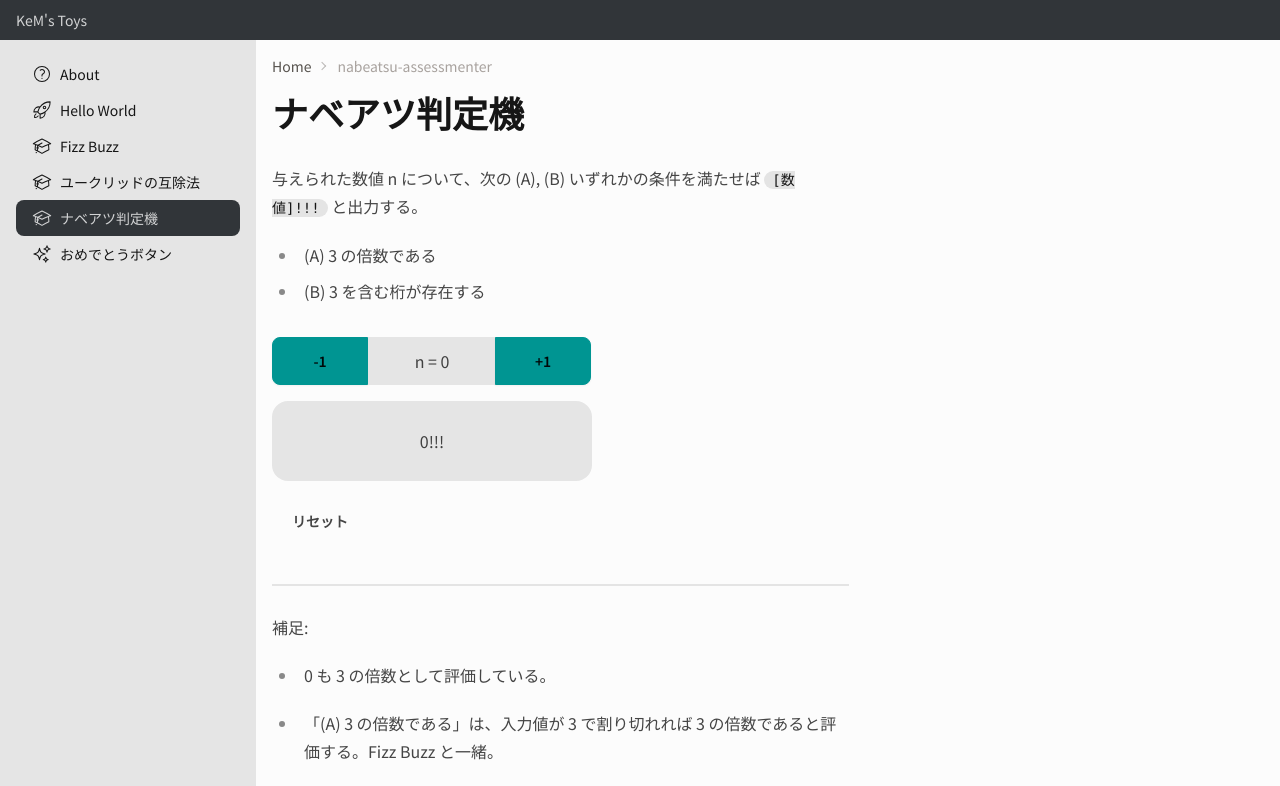
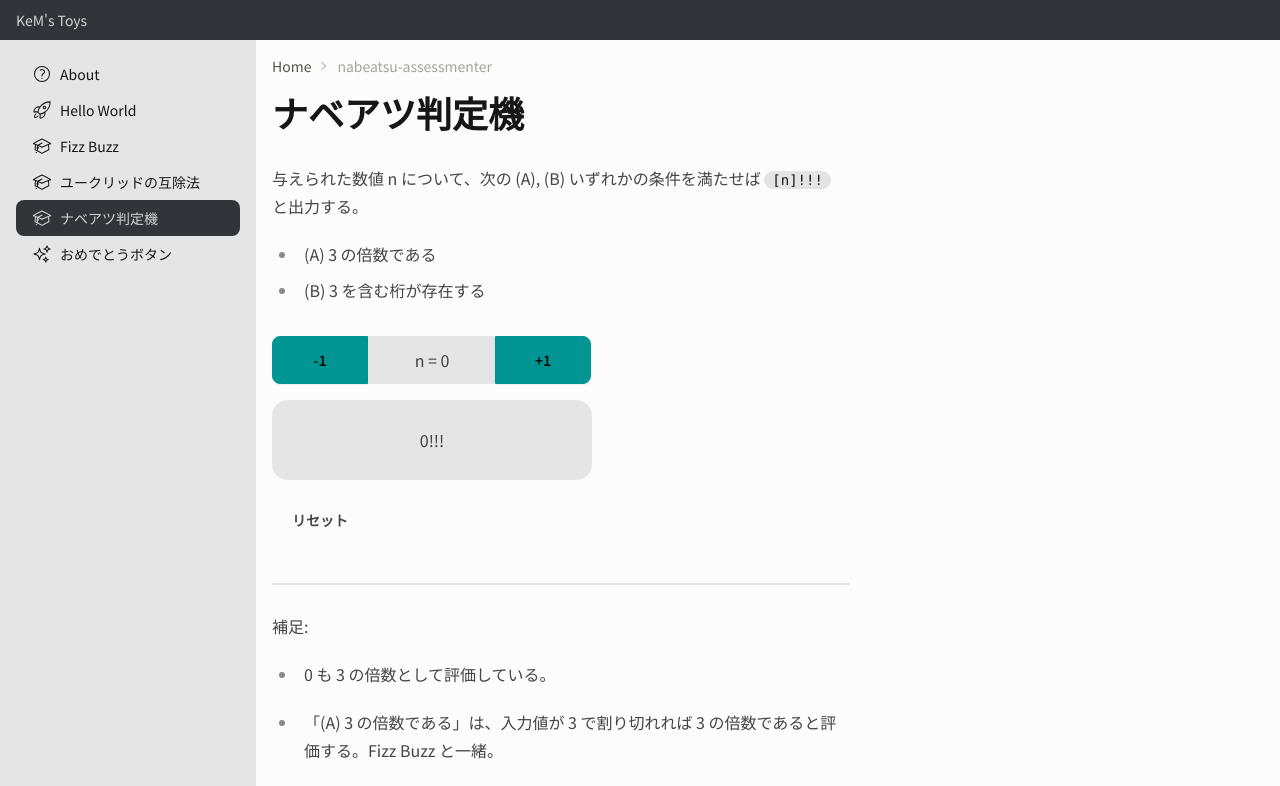
Before and after one commit to kem198/kems-toys, a Next.js app: page /nabeatsu-assessmenter in a window 1280 px wide. Shown: the top 786 px of the page. Built offline with nearby package versions, Linux system fonts and the light colour scheme.

Commit message:
small changed

```diff
--- a/src/app/(toys)/nabeatsu-assessmenter/page.body.mdx
+++ b/src/app/(toys)/nabeatsu-assessmenter/page.body.mdx
@@ -1,6 +1,6 @@
 # ナベアツ判定機
 
-与えられた数値 n について、次の (A), (B) いずれかの条件を満たせば `[数値]!!!` と出力する。
+与えられた数値 n について、次の (A), (B) いずれかの条件を満たせば `[n]!!!` と出力する。
 
 - (A) 3 の倍数である
 - (B) 3 を含む桁が存在する
```
